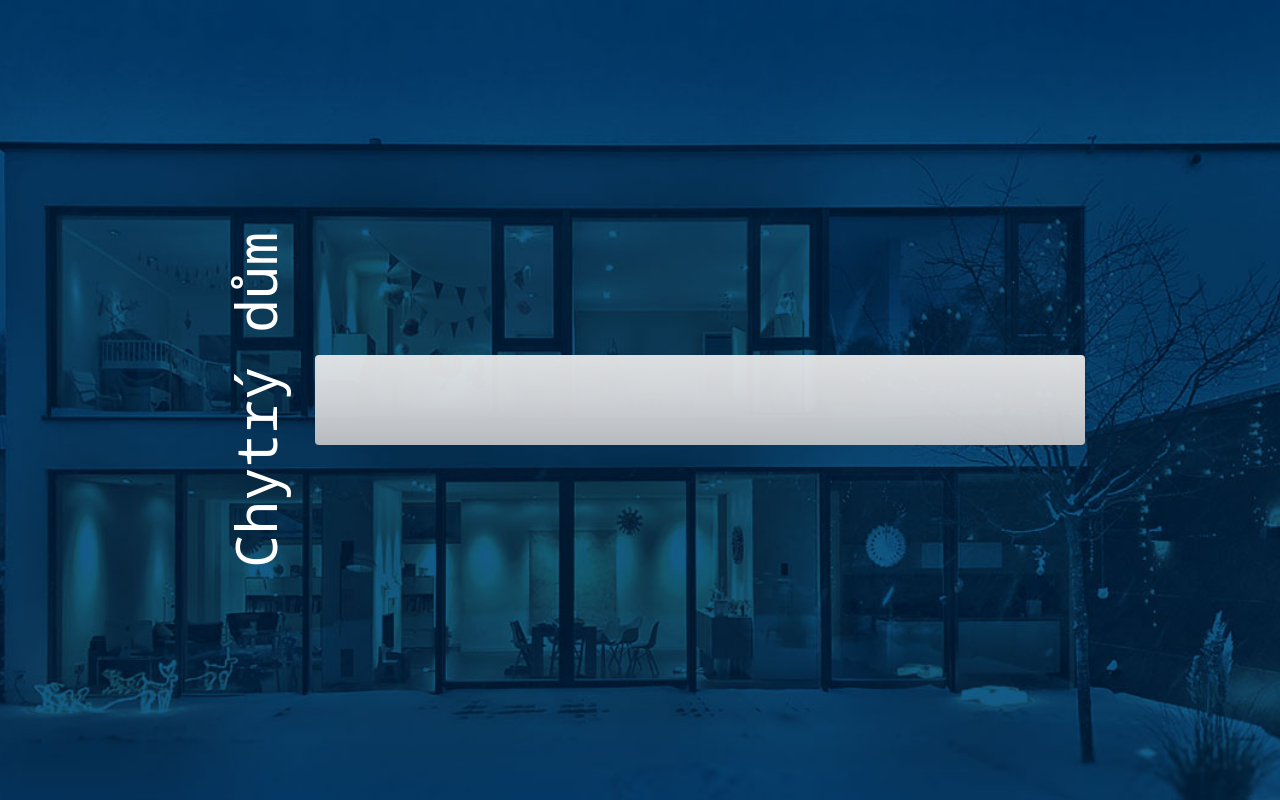
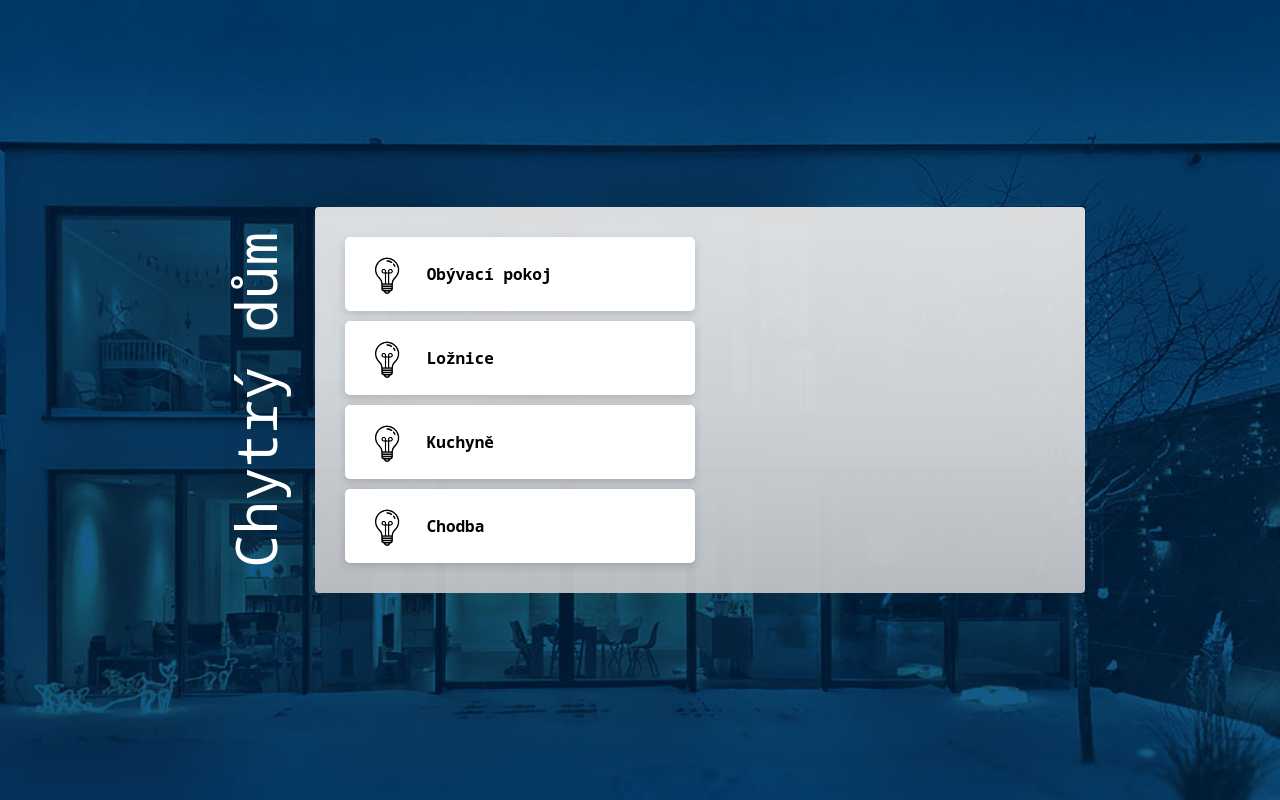
Before and after one commit to ArcanisCz/kristyna-opletalova-projekt2-chytry_dum-fork, a React app: page / in a window 1280 px wide. Built offline with nearby package versions, Linux system fonts and the light colour scheme.

Commit message:
Lights and Light

```diff
--- a/src/components/Dashboard/index.jsx
+++ b/src/components/Dashboard/index.jsx
@@ -1,10 +1,10 @@
 import React from "react";
 import Lights from "../Lights";
 
-const Dashboard = () => {
+const Dashboard = ({data}) => {
     return (
         <main className="dashboard">
-
+            <Lights lights={data.lights}/>
         </main>
     )
 }
--- /dev/null
+++ b/src/components/Light/index.jsx
@@ -0,0 +1,17 @@
+import lightOff from "../../images/light-off.svg";
+import lightOn from "../../images/light-on.svg";
+import React from "react";
+
+const Light = ({state, name}) => {
+    return(
+        <div className="light">
+            <div className="light__icon">
+                <img src={lightOff}/>
+            </div>
+            <div className="light__name">
+                {name}
+            </div>
+        </div>
+    )
+}
+export default Light;
--- a/src/components/Lights/index.jsx
+++ b/src/components/Lights/index.jsx
@@ -1,47 +1,14 @@
 import lightOff from "../../images/light-off.svg";
 import lightOn from "../../images/light-on.svg";
 import React from "react";
+import Light from "../Light";
 
-const Lights = () => {
+const Lights = ({lights}) => {
     return (
         <div className="lights">
-
-            <div className="light">
-                <div className="light__icon">
-                    <img src={lightOff}/>
-                </div>
-                <div className="light__name">
-                    Obývací pokoj
-                </div>
-            </div>
-
-            <div className="light">
-                <div className="light__icon">
-                    <img src={lightOn}/>
-                </div>
-                <div className="light__name">
-                    Ložnice
-                </div>
-            </div>
-
-            <div className="light">
-                <div className="light__icon">
-                    <img src={lightOn}/>
-                </div>
-                <div className="light__name">
-                    Kuchyň
-                </div>
-            </div>
-
-            <div className="light">
-                <div className="light__icon">
-                    <img src={lightOff}/>
-                </div>
-                <div className="light__name">
-                    Chodba
-                </div>
-            </div>
-
+            {
+                lights.map((light) => <Light name={light.name} state={light.state}/> )
+            }
         </div>
     )
 }
--- a/src/index.jsx
+++ b/src/index.jsx
@@ -3,12 +3,13 @@ import {createRoot} from 'react-dom/client';
 import './style.css';
 import Header from "./components/Header";
 import Dashboard from "./components/Dashboard";
+import smartHomeData from "./smartHomeData";
 
 const App = () => (
     <>
         <div className="container">
             <Header title="Chytrý dům"/>
-            <Dashboard />
+            <Dashboard data={smartHomeData} />
         </div>
     </>
 );
```
